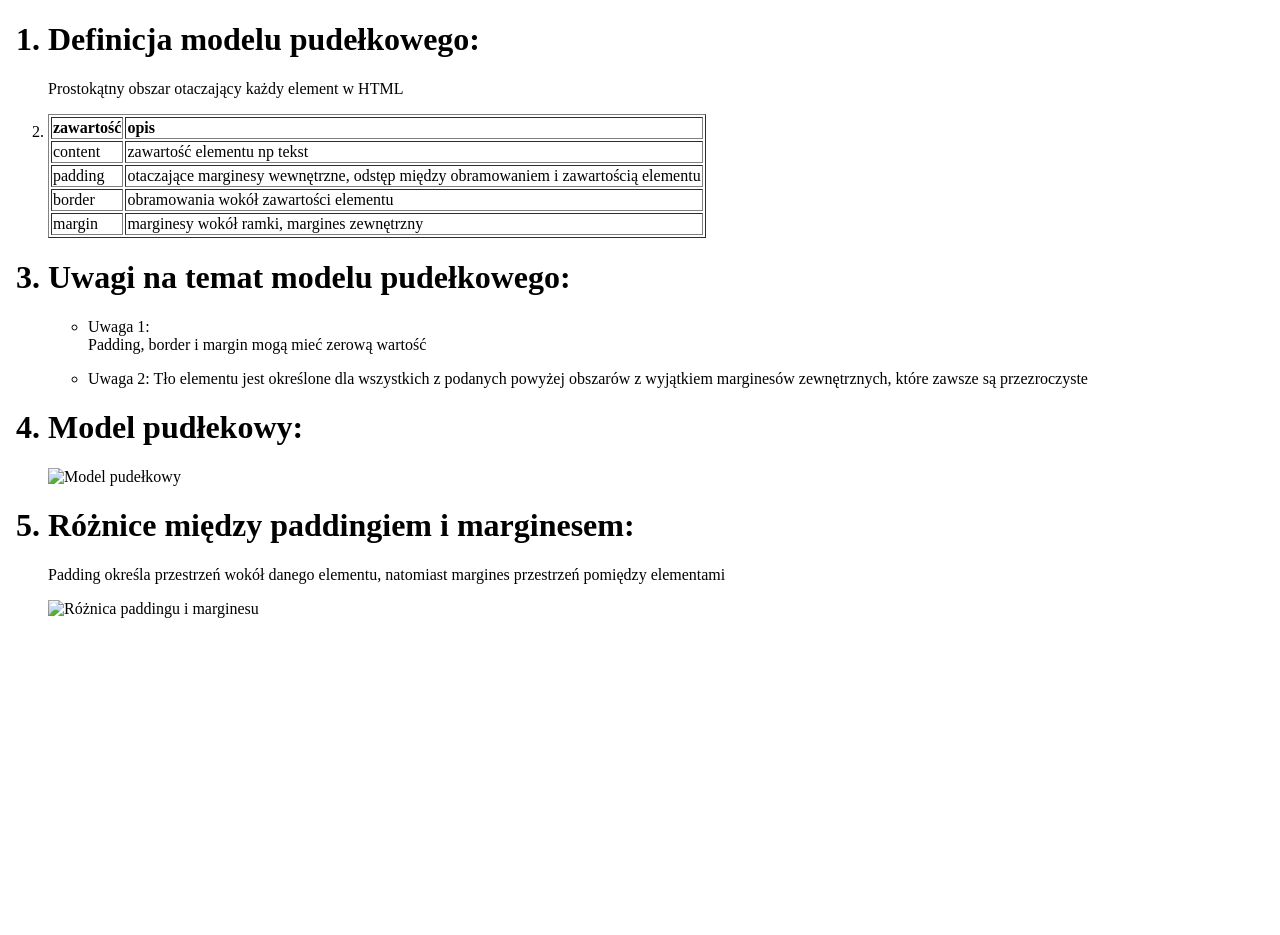
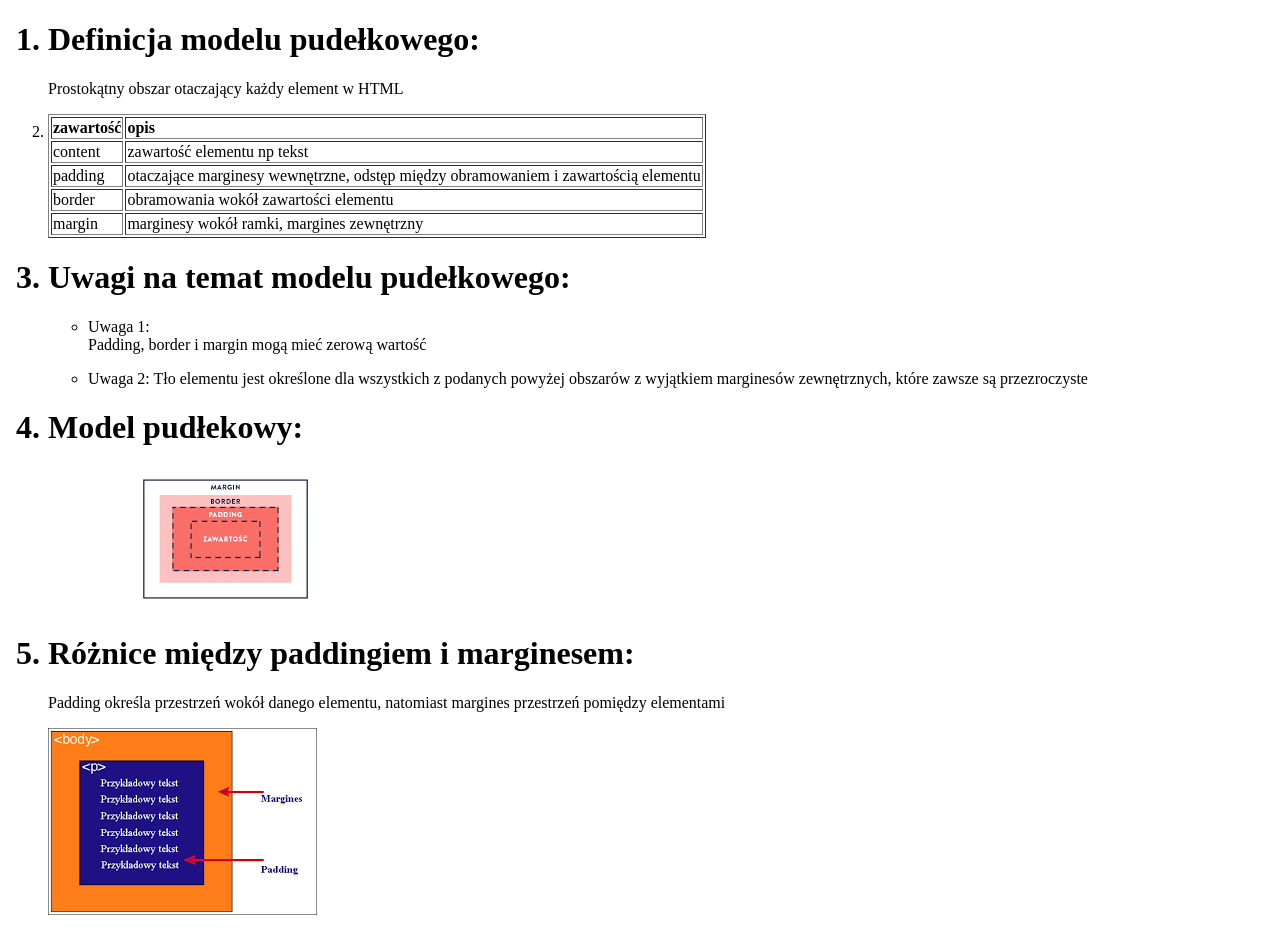
Before and after one commit to Bogdanowicz2G1/CSS, a plain HTML site: page zadanie32_bog.html in a window 1280 px wide. Before the commit the page ends 800 px from the top, so only its background shows below. Drawn offline with Linux system fonts and the light colour scheme.

Commit message:
Update zadanie32_bog.html

```diff
--- a/zadanie32_bog.html
+++ b/zadanie32_bog.html
@@ -35,10 +35,10 @@
   <li><p>Uwaga 2:
     Tło elementu jest określone dla wszystkich z podanych powyżej obszarów z wyjątkiem marginesów zewnętrznych, które zawsze są przezroczyste</p></li></ul>
   <h1><li>Model pudłekowy:</h1>
- <img src="model.jpg" alt="Model pudełkowy">
+ <img src="model.png" alt="Model pudełkowy">
   <h1><li>Różnice między paddingiem i marginesem:</h1>
   <p>Padding określa przestrzeń wokół danego elementu, natomiast margines przestrzeń pomiędzy elementami</p></li>
- <img src="model2.jpg" alt="Różnica paddingu i marginesu">
+ <img src="model2.png" alt="Różnica paddingu i marginesu">
 </ol>
 </body>
 </html>
```
